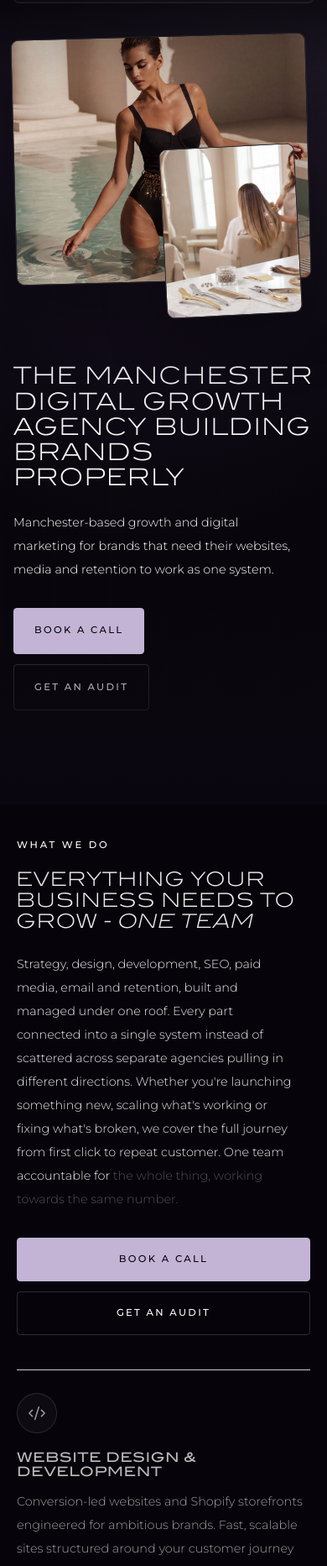
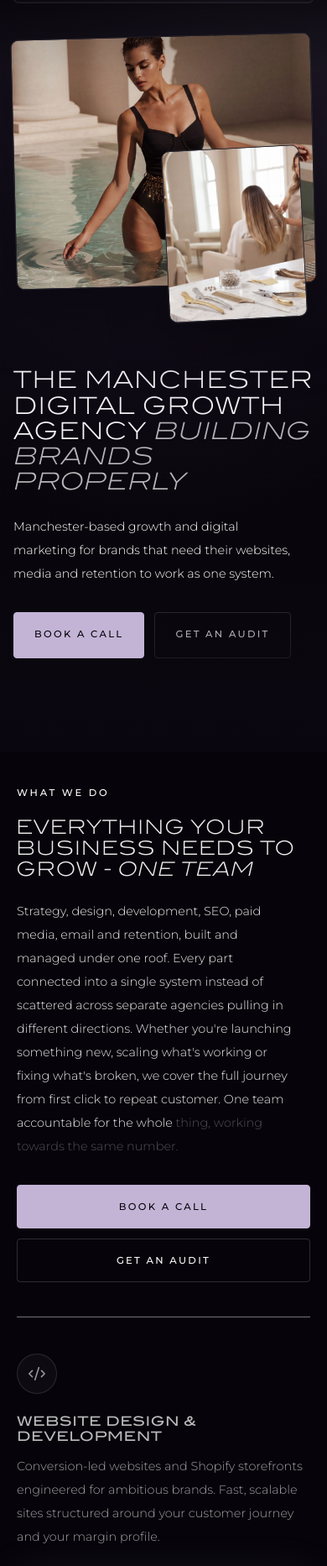
Before and after one commit to cnvrtagency/cnvrt, an Astro site: page / in a window 390 px wide. Shown: the part 93-1958 px from the top of the page at 84% size. Built offline with nearby package versions, Linux system fonts and the light colour scheme; Astro itself is replaced by a stand-in of ours.

Commit message:
Refine CNVRT hero mobile presentation

```diff
--- a/STYLE_LEDGER.md
+++ b/STYLE_LEDGER.md
@@ -125,7 +125,7 @@ Working record of CSS and visual styling applied to elements. Update this after
 - Max width: `22rem` base, `24rem` at `390px+`, `32rem` at `640px+`, `38rem` at `768px+`, `54rem` at `1024px+`, matching the other section heading measures.
 - Colour: `rgba(255,255,255,0.9)`.
 - Alignment: left.
-- H1 copy: `The manchester digital growth agency building brands properly`.
+- H1 copy: `The manchester digital growth agency building brands properly`, with `building brands properly` styled italic at lighter contrast (`rgba(255,255,255,0.72)`).
 
 ### Hero Paragraph
 
@@ -145,7 +145,7 @@ Working record of CSS and visual styling applied to elements. Update this after
 - Hero media composition: two overlapping portrait images, using `/ya-omri.jpg` as the primary large frame and `/hair-made-easi.jpg` as the smaller overlapping detail frame.
 - Primary image frame: `4 / 5` aspect ratio, `10px` radius, subtle white border `rgba(255,255,255,0.10)`, shadow `0 24px 80px rgba(0,0,0,0.38)`.
 - Secondary image frame: `58%` width of the desktop media column, `4 / 5` aspect ratio, `10px` radius, offset to the lower-left with slight rotation for an editorial overlap.
-- Mobile hero media layout: primary frame expands to a wider `6 / 5` aspect ratio on smaller screens and `5 / 4` from small screens upward within a `22rem`-`26rem` max-width block, while the secondary frame becomes a smaller bottom-right inset at `46%` width with extra bottom padding on the container to fully contain the overlap.
+- Mobile hero media layout: primary frame expands to a wider `6 / 5` aspect ratio on smaller screens and `5 / 4` from small screens upward within a `24rem`-`28rem` max-width block, while the secondary frame becomes a smaller bottom-right inset at `46%` width with extra bottom padding on the container to fully contain the overlap.
 - Mobile hero media spacing: image composition gets additional top inset (`24px` mobile, `32px` from small screens) and larger bottom spacing before the H1 (`96px` mobile, `112px` from small screens).
 - Mobile hero media alignment: right-aligned within the text column so the overlapped stack clears the copy below.
 - Hero media motion: two staged fade-and-lift entrances with soft rotation, guarded by reduced-motion preferences.
@@ -173,6 +173,7 @@ Working record of CSS and visual styling applied to elements. Update this after
 - Secondary background: `rgba(255,255,255,0.018)`.
 - Secondary hover border: `rgba(255,255,255,0.34)`.
 - Secondary hover background: `rgba(255,255,255,0.045)`.
+- Hero CTA layout: single-row flex layout on mobile and larger screens, wrapping only if space is genuinely exhausted.
 
 ### Services Section
 
@@ -229,12 +230,12 @@ Working record of CSS and visual styling applied to elements. Update this after
 - Secondary services CTA: border `rgba(255,255,255,0.16)`, hover border `rgba(255,255,255,0.34)`, hover background `rgba(255,255,255,0.045)`, white text.
 - Services list area: clean editorial numbered list with no enclosing panel or cards.
 - Services list spacing: `40px` top margin base and `48px` from small screens.
-- Services list structure: top border on the full list and bottom borders on each item in low-opacity white, with a lilac active line drawing across the top edge of each item as it enters view.
-- Services list motion: each row fades up from lower opacity and `26px` lower on scroll, then settles into place with an active highlight treatment.
+- Services list structure: top border on the full list and bottom borders on each item in very low-opacity white (`0.07`), with a softened lilac rule (`55%` opacity) across the top edge of each item.
+- Services list motion: none. Rows render statically with standard hover transitions only.
 - Service entries: no visible numbers.
 - Service icons: Lucide icons in a circular badge with no adjacent numbering, `48px` square, low-opacity white border/background by default, shifting to lilac-accent treatment on hover.
 - Service icon mapping: `Code2` for Website Design & Development, `SearchCheck` for SEO/AEO, `MousePointerClick` for Paid Advertising, `MailCheck` for Email/Automation.
-- Service item layout: responsive three-part grid from small screens (`icon`, `content`, `CTA`), with `28px` vertical padding base, `32px` from small screens, `36px` from large screens; all three cells align vertically to the same horizontal row center.
+- Service item layout: responsive three-part grid from small screens (`icon`, `content`, `CTA`), with `44px` vertical padding base, `48px` from small screens, `56px` from large screens, plus slightly larger row gaps; all three cells align vertically to the same horizontal row center.
 - Service title: ITC Blair, weight `400`, uppercase, `0.025em` letter spacing, `0.98rem`, white at `0.72` opacity by default and bright white on hover.
 - Service description: Montserrat, weight `300`, `0.9rem`, line height `1.75rem`, white at `0.62` opacity by default and brighter on hover.
 - Service link label: matches the lilac `Book a call` CTA treatment with Montserrat, `0.72rem`, weight `500`, `0.2em` letter spacing, uppercase, `#c3b4d6` fill, `#06040a` text, `4px` radius, and lavender shadow.
--- a/src/components/CnvrtHero.tsx
+++ b/src/components/CnvrtHero.tsx
@@ -21,7 +21,7 @@ const services = [
     title: 'Paid Advertising',
     Icon: MousePointerClick,
     description:
-      'Profitable Google and Meta campaigns engineered around new customer acquisition. Full-funnel paid media structured around contribution margin, not vanity ROAS, so every pound compounds.',
+      'Google and Meta campaigns engineered around new customer acquisition. Full-funnel paid media structured around contribution margin, not vanity ROAS, so every pound compounds.',
     href: '#contact',
   },
   {
@@ -532,7 +532,7 @@ export default function CnvrtHero() {
             <div className="text-left lg:order-1">
               <div className="max-w-[56rem] text-left">
                 <div className="relative pt-6 pb-24 sm:pt-8 sm:pb-28 lg:hidden">
-                  <div className="relative w-full max-w-[22rem] sm:max-w-[26rem]">
+                  <div className="relative w-full max-w-[24rem] sm:max-w-[28rem]">
                     <motion.figure
                       initial={reducedMotion ? false : { opacity: 0, y: 18, rotate: -1.5 }}
                       animate={reducedMotion ? { opacity: 1 } : { opacity: 1, y: 0, rotate: -1.5 }}
@@ -562,7 +562,10 @@ export default function CnvrtHero() {
                     textTransform: 'uppercase',
                   }}
                 >
-                  The manchester digital growth agency building brands properly
+                  The manchester digital growth agency{' '}
+                  <span className="italic text-white/72" style={{ fontWeight: 300 }}>
+                    building brands properly
+                  </span>
                 </h1>
 
                 <p
@@ -575,7 +578,7 @@ export default function CnvrtHero() {
                   Manchester-based growth and digital marketing for brands that need their websites, media and retention to work as one system.
                 </p>
 
-                <div className="mt-8 flex flex-col items-start gap-3 sm:flex-row">
+                <div className="mt-8 flex flex-row flex-wrap items-start gap-3">
                   <a
                     href="mailto:hello@cnvrt.co.uk"
                     className="cta-sheen relative inline-flex min-h-[3.45rem] items-center justify-center overflow-hidden rounded-[4px] border px-6 outline-none transition hover:brightness-105 focus-visible:outline focus-visible:outline-2 focus-visible:outline-offset-4 focus-visible:outline-[#c3b4d6]"
@@ -839,27 +842,14 @@ export default function CnvrtHero() {
               </div>
             </div>
 
-            <div className="mt-10 border-t border-white/12 sm:mt-12">
+            <div className="mt-10 border-t border-white/7 sm:mt-12">
               {services.map((service) => {
                 return (
-                  <motion.article
-                    key={service.title}
-                    initial={{ opacity: 0.42, y: 26 }}
-                    whileInView={{ opacity: 1, y: 0 }}
-                    viewport={{ once: true, amount: 0.55 }}
-                    transition={{ duration: 0.8, ease: [0, 0, 0.2, 1] }}
-                    className="group relative border-b border-white/12"
-                  >
-                    <motion.div
-                      initial={{ scaleX: 0 }}
-                      whileInView={{ scaleX: 1 }}
-                      viewport={{ once: true, amount: 0.55 }}
-                      transition={{ duration: 0.9, delay: 0.08, ease: [0, 0, 0.2, 1] }}
-                      className="absolute inset-x-0 top-0 h-px origin-left bg-[#c3b4d6]"
-                    />
+                  <article key={service.title} className="group relative border-b border-white/7">
+                    <div className="absolute inset-x-0 top-0 h-px bg-[#c3b4d6]/55" />
                     <a
                       href={service.href}
-                      className="grid gap-5 py-7 outline-none transition sm:grid-cols-[4.75rem_minmax(0,1fr)_auto] sm:items-center sm:gap-6 sm:py-8 lg:grid-cols-[5.5rem_minmax(0,1fr)_auto] lg:py-9 focus-visible:outline focus-visible:outline-2 focus-visible:outline-offset-4 focus-visible:outline-[#c3b4d6]"
+                      className="grid gap-6 py-11 outline-none transition sm:grid-cols-[4.75rem_minmax(0,1fr)_auto] sm:items-center sm:gap-7 sm:py-12 lg:grid-cols-[5.5rem_minmax(0,1fr)_auto] lg:py-14 focus-visible:outline focus-visible:outline-2 focus-visible:outline-offset-4 focus-visible:outline-[#c3b4d6]"
                     >
                       <div className="flex items-center self-center">
                         <span className="inline-flex h-12 w-12 items-center justify-center rounded-full border border-white/12 bg-white/[0.03] text-white/58 transition-colors duration-500 group-hover:border-[#c3b4d6]/40 group-hover:bg-[#c3b4d6]/18 group-hover:text-white">
@@ -911,7 +901,7 @@ export default function CnvrtHero() {
                         <ArrowRight size={15} />
                       </span>
                     </a>
-                  </motion.article>
+                  </article>
                 );
               })}
             </div>
```
